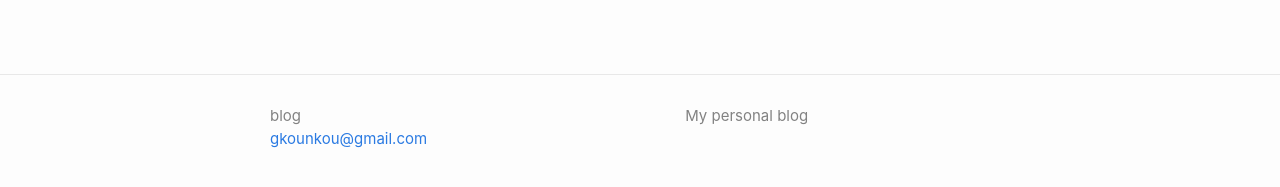
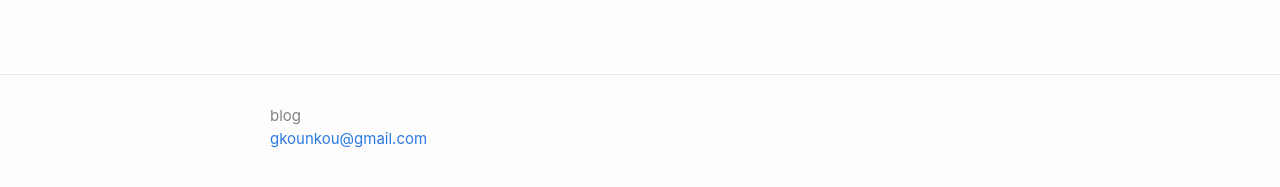
Before and after one commit to kounkou/kounkou.github.io, a Jekyll site: the page built from index.md, in a window 1280 px wide. Shown: the part 690-877 px from the top of the page. Built offline with Jekyll 4.4.1, drawn with Linux system fonts in a browser that asks for light colours.

Commit message:
Update _config.yml

```diff
--- a/_config.yml
+++ b/_config.yml
@@ -16,7 +16,6 @@
 title: blog
 email: gkounkou@gmail.com
 description: >- # this means to ignore newlines until "baseurl:"
-    My personal blog
 baseurl: "" # the subpath of your site, e.g. /blog
 url: "" # the base hostname & protocol for your site, e.g. http://example.com
 #twitter_username: jekyllrb
```
